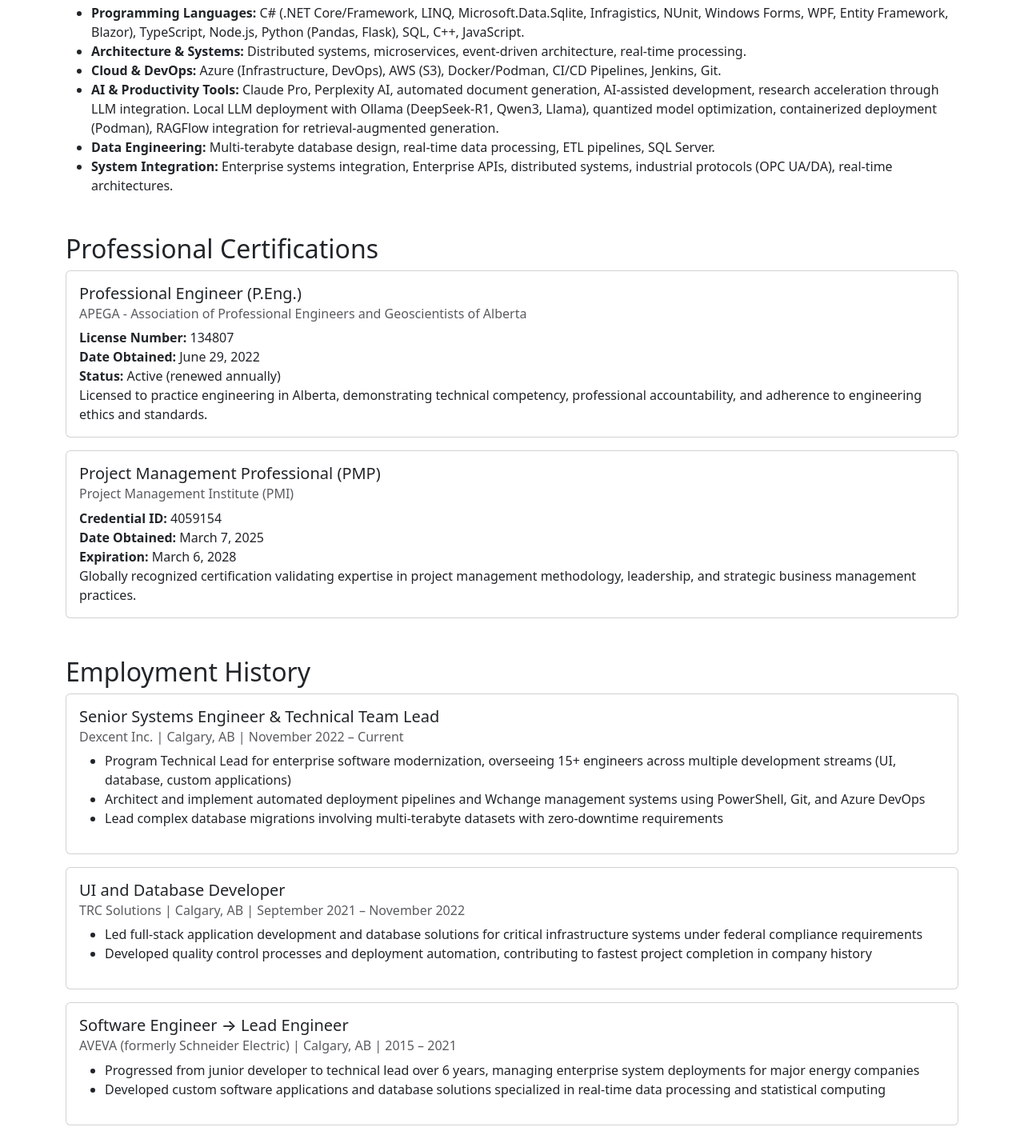
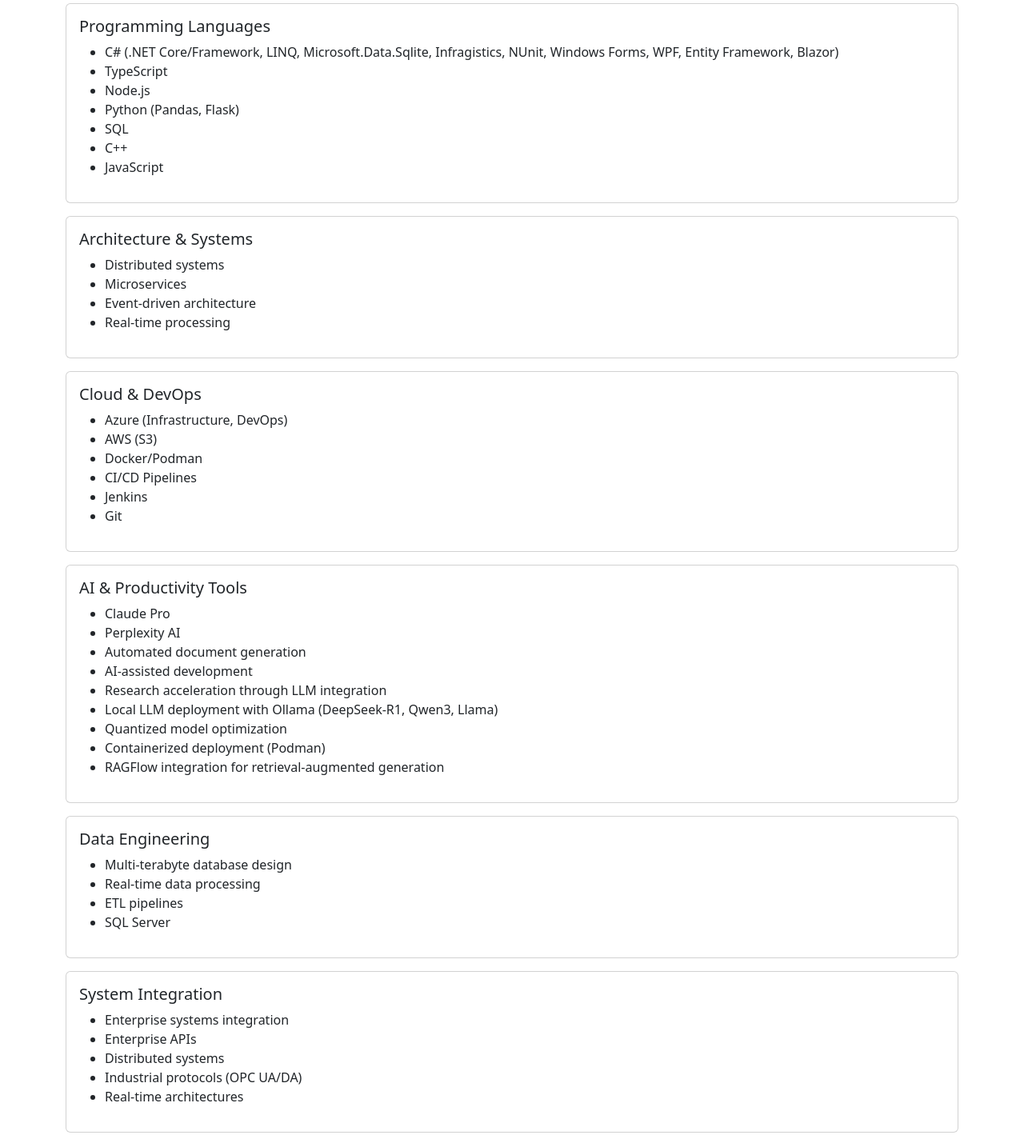
Before and after one commit to grgomez/germangomezcc, a website: page index.html in a window 1280 px wide. Shown: the part 651-2070 px from the top of the page at 80% size. Drawn offline with nearby package versions, Linux system fonts and the light colour scheme.

Commit message:
Expanded technical skills to be cards that contains a list of my individual skills

```diff
--- a/index.html
+++ b/index.html
@@ -30,14 +30,83 @@
 
             <section id="skills" class="mb-5">
                 <h2>Technical Skills</h2>
-                <ul>
-                    <li><b>Programming Languages:</b> C# (.NET Core/Framework, LINQ, Microsoft.Data.Sqlite, Infragistics, NUnit, Windows Forms, WPF, Entity Framework, Blazor), TypeScript, Node.js, Python (Pandas, Flask), SQL, C++, JavaScript.</li>
-                    <li><b>Architecture & Systems:</b> Distributed systems, microservices, event-driven architecture, real-time processing.</li>
-                    <li><b>Cloud & DevOps:</b> Azure (Infrastructure, DevOps), AWS (S3), Docker/Podman, CI/CD Pipelines, Jenkins, Git.</li>
-                    <li><b>AI & Productivity Tools:</b> Claude Pro, Perplexity AI, automated document generation, AI-assisted development, research acceleration through LLM integration. Local LLM deployment with Ollama (DeepSeek-R1, Qwen3, Llama), quantized model optimization, containerized deployment (Podman), RAGFlow integration for retrieval-augmented generation.</li>
-                    <li><b>Data Engineering:</b> Multi-terabyte database design, real-time data processing, ETL pipelines, SQL Server.</li>
-                    <li><b>System Integration:</b> Enterprise systems integration, Enterprise APIs, distributed systems, industrial protocols (OPC UA/DA), real-time architectures.</li>
-                </ul>
+                <div class="card mb-3">
+                    <div class="card-body">
+                        <h5 class="card-title">Programming Languages</h5>
+                        <ul>
+                            <li>C# (.NET Core/Framework, LINQ, Microsoft.Data.Sqlite, Infragistics, NUnit, Windows Forms, WPF, Entity Framework, Blazor)</li>
+                            <li>TypeScript</li>
+                            <li>Node.js</li>
+                            <li>Python (Pandas, Flask)</li>
+                            <li>SQL</li>
+                            <li>C++</li>
+                            <li>JavaScript</li>
+                        </ul>
+                    </div>
+                </div>
+                <div class="card mb-3">
+                    <div class="card-body">
+                        <h5 class="card-title">Architecture & Systems</h5>
+                        <ul>
+                            <li>Distributed systems</li>
+                            <li>Microservices</li>
+                            <li>Event-driven architecture</li>
+                            <li>Real-time processing</li>
+                        </ul>
+                    </div>
+                </div>
+                <div class="card mb-3">
+                    <div class="card-body">
+                        <h5 class="card-title">Cloud & DevOps</h5>
+                        <ul>
+                            <li>Azure (Infrastructure, DevOps)</li>
+                            <li>AWS (S3)</li>
+                            <li>Docker/Podman</li>
+                            <li>CI/CD Pipelines</li>
+                            <li>Jenkins</li>
+                            <li>Git</li>
+                        </ul>
+                    </div>
+                </div>
+                <div class="card mb-3">
+                    <div class="card-body">
+                        <h5 class="card-title">AI & Productivity Tools</h5>
+                        <ul>
+                            <li>Claude Pro</li>
+                            <li>Perplexity AI</li>
+                            <li>Automated document generation</li>
+                            <li>AI-assisted development</li>
+                            <li>Research acceleration through LLM integration</li>
+                            <li>Local LLM deployment with Ollama (DeepSeek-R1, Qwen3, Llama)</li>
+                            <li>Quantized model optimization</li>
+                            <li>Containerized deployment (Podman)</li>
+                            <li>RAGFlow integration for retrieval-augmented generation</li>
+                        </ul>
+                    </div>
+                </div>
+                <div class="card mb-3">
+                    <div class="card-body">
+                        <h5 class="card-title">Data Engineering</h5>
+                        <ul>
+                            <li>Multi-terabyte database design</li>
+                            <li>Real-time data processing</li>
+                            <li>ETL pipelines</li>
+                            <li>SQL Server</li>
+                        </ul>
+                    </div>
+                </div>
+                <div class="card mb-3">
+                    <div class="card-body">
+                        <h5 class="card-title">System Integration</h5>
+                        <ul>
+                            <li>Enterprise systems integration</li>
+                            <li>Enterprise APIs</li>
+                            <li>Distributed systems</li>
+                            <li>Industrial protocols (OPC UA/DA)</li>
+                            <li>Real-time architectures</li>
+                        </ul>
+                    </div>
+                </div>
             </section>
 
             <section id="certifications" class="mb-5">
```
